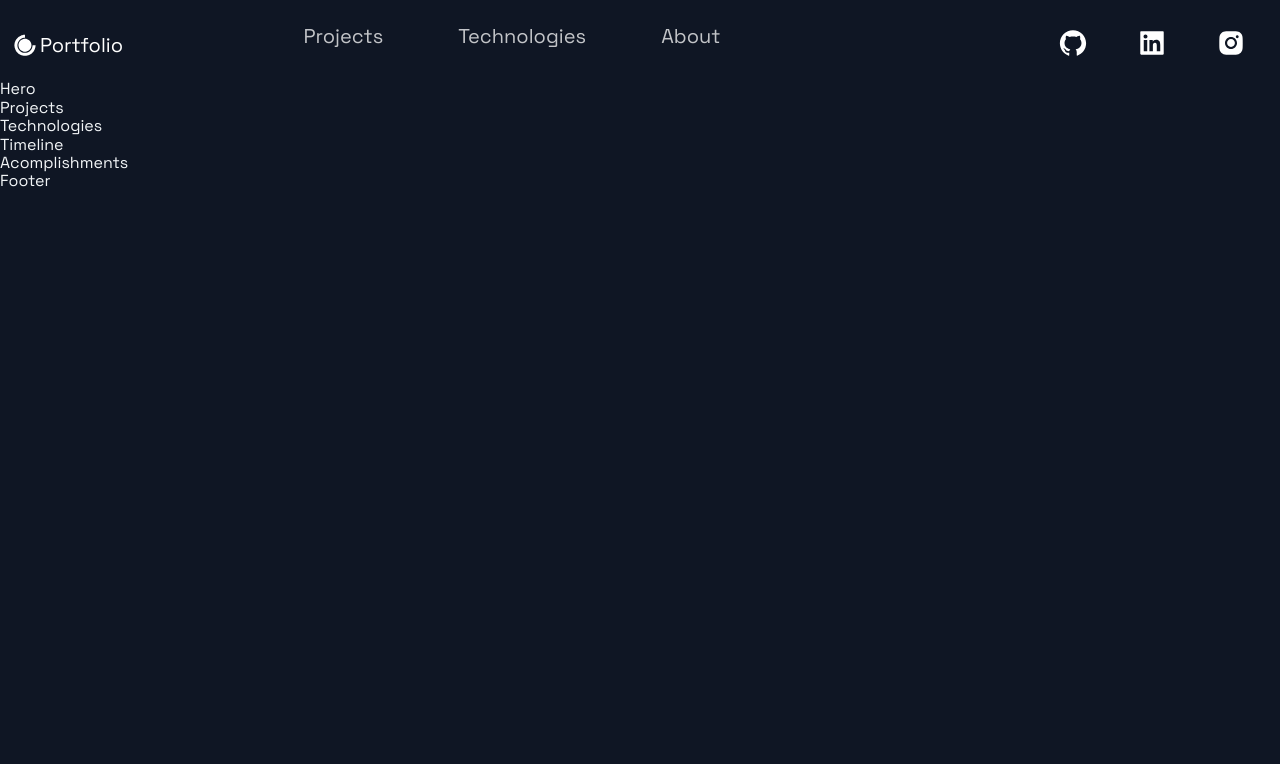
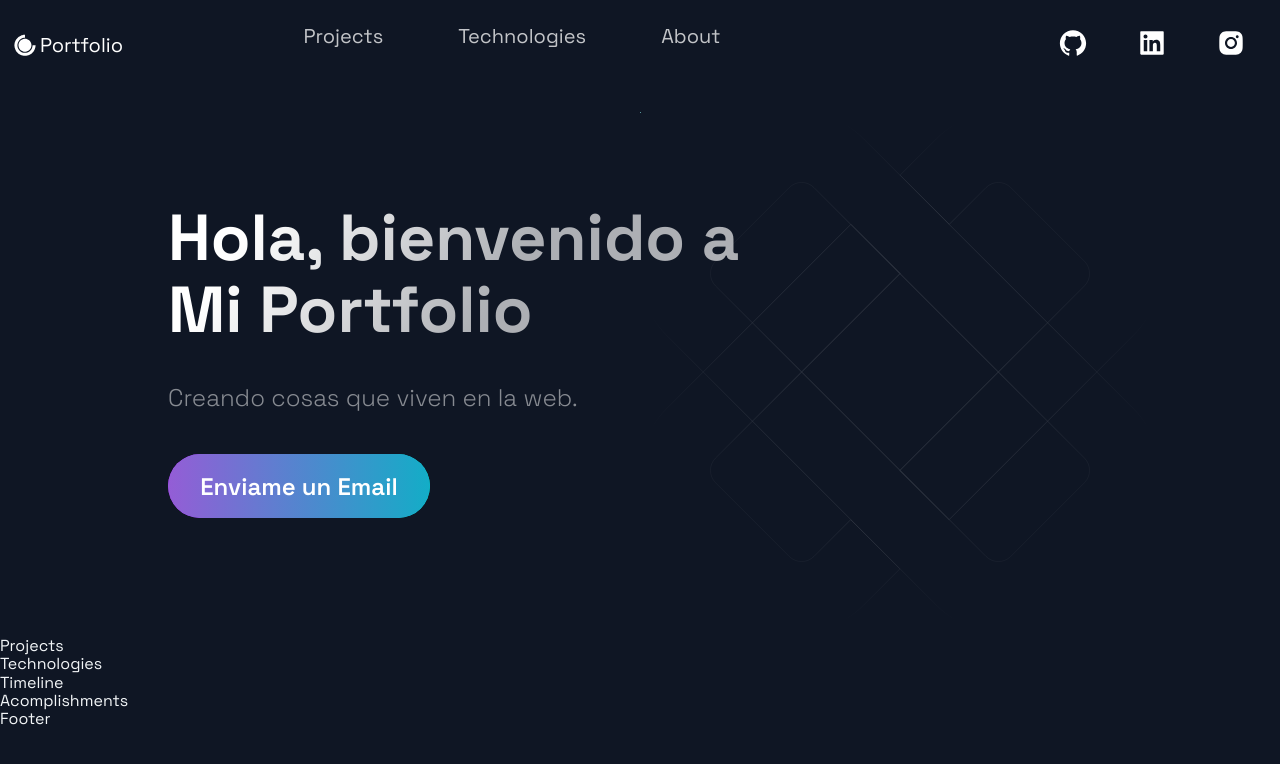
Before and after one commit to marcelonieva7/portfolio-Next.js, a Next.js app: page / in a window 1280 px wide. Shown: the top 764 px of the page. Built offline with nearby package versions, Linux system fonts and the light colour scheme.

Commit message:
set header section

```diff
--- a/src/components/Hero/Hero.js
+++ b/src/components/Hero/Hero.js
@@ -4,10 +4,19 @@ import { Section, SectionText, SectionTitle } from '../../styles/GlobalComponent
 import Button from '../../styles/GlobalComponents/Button';
 import { LeftSection } from './HeroStyles';
 
-const Hero = (props) => (
-  <div>
-    Hero
-  </div>
+const Hero = () => (
+  <Section row noppading>
+    <LeftSection>
+      <SectionTitle main center>
+        Hola, bienvenido a<br/>
+        Mi Portfolio
+      </SectionTitle>
+      <SectionText>
+        Creando cosas que viven en la web.
+      </SectionText>
+      <Button onClick={() => window.location = 'mailto:marcelonieva7@gmail.com'}>Enviame un Email</Button>
+    </LeftSection>
+  </Section>
 );
 
 export default Hero;
--- a/src/pages/index.js
+++ b/src/pages/index.js
@@ -10,10 +10,10 @@ import { Section } from '../styles/GlobalComponents';
 const Home = () => {
   return (
     <Layout>
-      {/* <Section grid> */}
+      <Section grid>
         <Hero />
-        {/* <BgAnimation /> */}
-      {/* </Section> */}
+        <BgAnimation />
+      </Section>
       <Projects />
       <Technologies />
       <Timeline />
```
